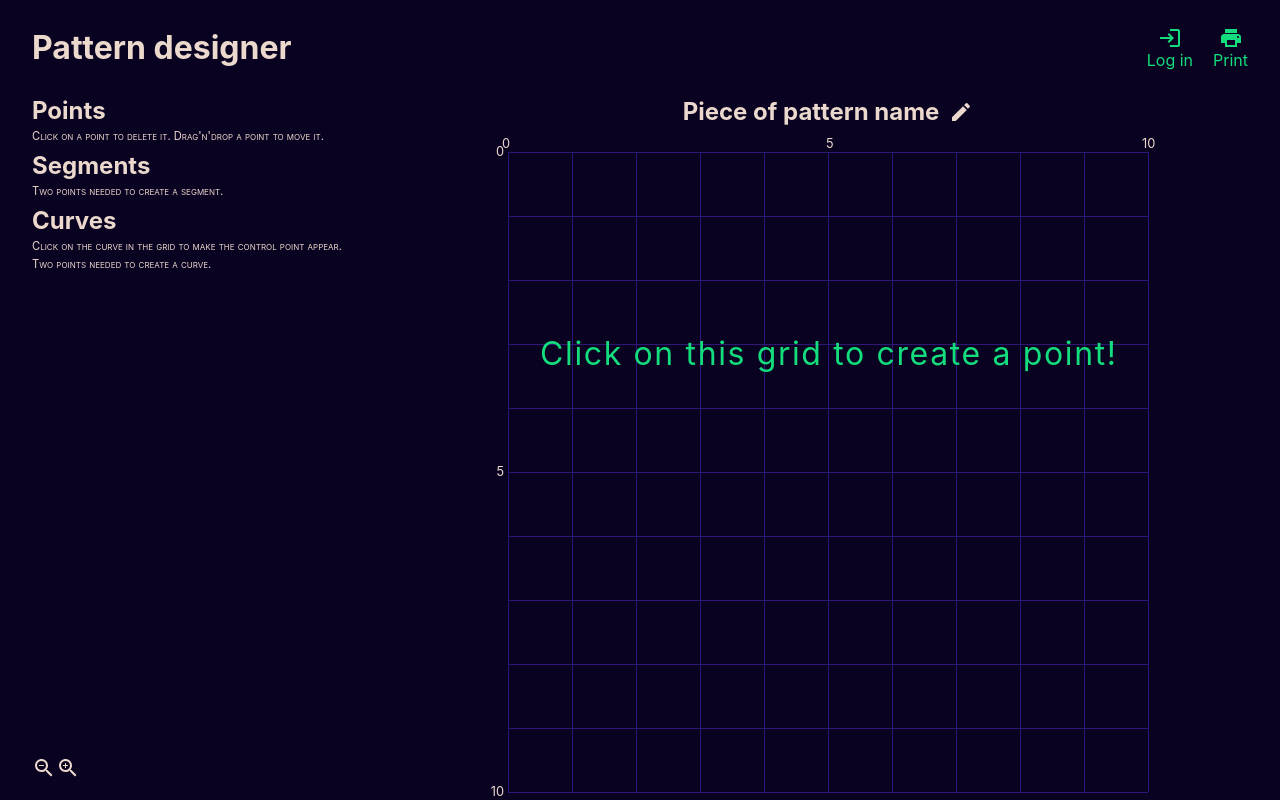
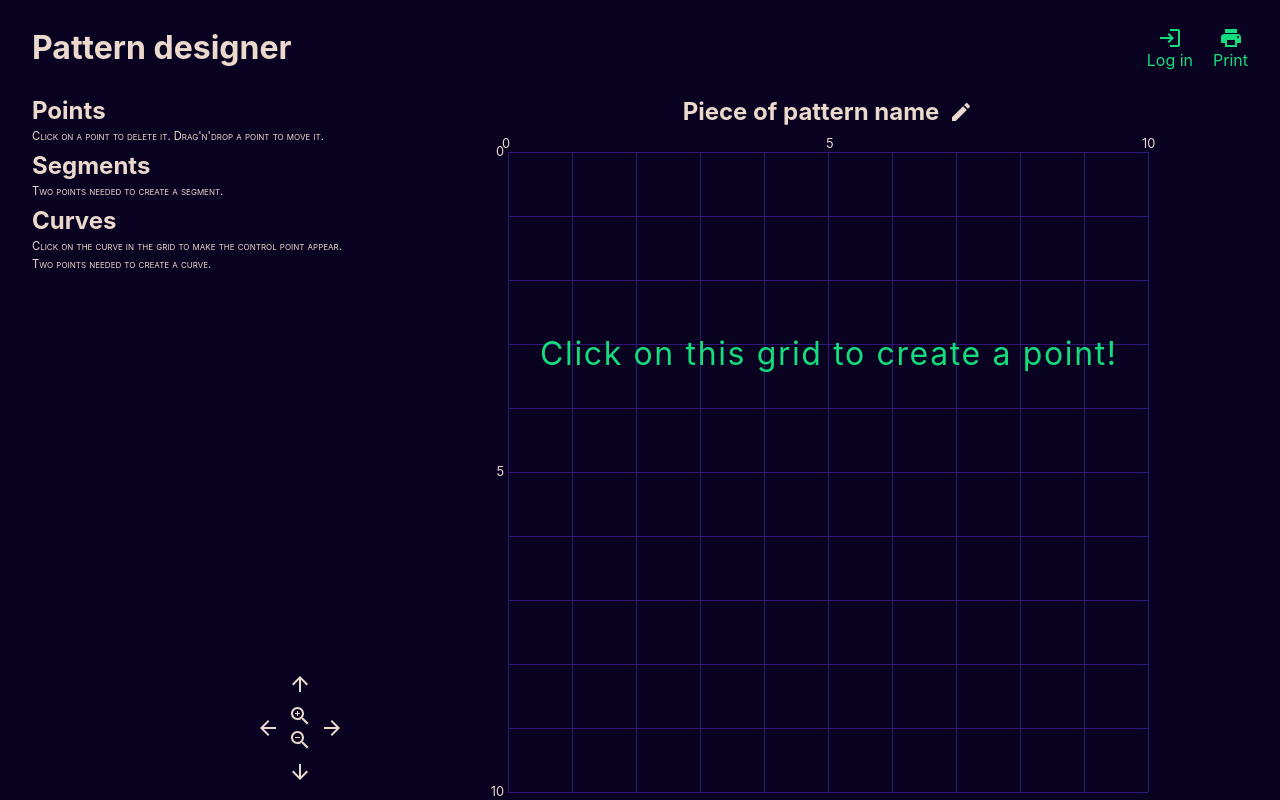
Before and after one commit to MathildeMerx/PatternMaker, a React (Create React App) app: page / in a window 1280 px wide. Built offline with nearby package versions, Linux system fonts and the light colour scheme.

Commit message:
zoom and grid deplacements available

```diff
--- a/src/AppWorking.jsx
+++ b/src/AppWorking.jsx
@@ -19,7 +19,15 @@ function AppWorking() {
 
     // The user will be able to choose the number of visible columns and rows
     // in the grid with this state
-    const [numCells, setNumCells] = useState(10);
+    const [numCells, setNumCells] = useLocalStorage("numCells", 10);
+    const [verticalGridPosition, setVerticalGridPosition] = useLocalStorage(
+        "verticalGridPosition",
+        0
+    );
+    const [horizontalGridPosition, setHorizontalGridPosition] = useLocalStorage(
+        "horizontalGridPosition",
+        0
+    );
 
     // Determining the size of the cell based on their number and the space available
 
@@ -114,6 +122,8 @@ function AppWorking() {
                     cellSize={cellSize}
                     numCells={numCells}
                     setNumCells={setNumCells}
+                    setHorizontalGridPosition={setHorizontalGridPosition}
+                    setVerticalGridPosition={setVerticalGridPosition}
                 />
 
                 <DesignContent
@@ -130,6 +140,8 @@ function AppWorking() {
                     curves={curves}
                     setCurves={setCurves}
                     setAlertMessage={setAlertMessage}
+                    verticalGridPosition={verticalGridPosition}
+                    horizontalGridPosition={horizontalGridPosition}
                 />
             </S_GridDisplay>
 
--- a/src/Aside.jsx
+++ b/src/Aside.jsx
@@ -1,5 +1,5 @@
 import CurvesDisplay from "./CurveLogic/CurvesDisplay";
-import ZoomButton from "./ZoomButton";
+import GridChangeDisplay from "./GridChangeDisplay";
 import PointsDisplay from "./PointLogic/PointsDisplay";
 import SegmentsDisplay from "./SegmentLogic/SegmentsDisplay";
 import styled from "styled-components";
@@ -16,6 +16,8 @@ function Aside({
     cellSize,
     numCells,
     setNumCells,
+    setVerticalGridPosition,
+    setHorizontalGridPosition,
 }) {
     return (
         <S_Aside height={height}>
@@ -42,7 +44,12 @@ function Aside({
                 />
             </div>
 
-            <ZoomButton setNumCells={setNumCells} />
+            <GridChangeDisplay
+                setNumCells={setNumCells}
+                numCells={numCells}
+                setHorizontalGridPosition={setHorizontalGridPosition}
+                setVerticalGridPosition={setVerticalGridPosition}
+            />
         </S_Aside>
     );
 }
--- a/src/Column.jsx
+++ b/src/Column.jsx
@@ -1,13 +1,13 @@
 import { Fragment } from "react";
 import styled from "styled-components";
 
-function Column({ line, cellSize }) {
+function Column({ line, cellSize, horizontalGridPosition }) {
     return (
         <Fragment>
             <S_Column left={line * cellSize} />
             {line % 5 === 0 ? (
                 <S_ColumnIndex left={line * cellSize + (line === 5 ? 4 : 0)}>
-                    {line}
+                    {line + horizontalGridPosition}
                 </S_ColumnIndex>
             ) : null}
         </Fragment>
--- a/src/DesignContent.jsx
+++ b/src/DesignContent.jsx
@@ -17,6 +17,8 @@ function DesignContent({
     curves,
     setCurves,
     setAlertMessage,
+    verticalGridPosition,
+    horizontalGridPosition,
 }) {
     return (
         <S_DesignContent ref={containerRef}>
@@ -39,6 +41,8 @@ function DesignContent({
                     curves={curves}
                     setCurves={setCurves}
                     setAlertMessage={setAlertMessage}
+                    verticalGridPosition={verticalGridPosition}
+                    horizontalGridPosition={horizontalGridPosition}
                 />
             </S_DrawGrid>
         </S_DesignContent>
--- /dev/null
+++ b/src/GridChangeDisplay.jsx
@@ -0,0 +1,180 @@
+import {
+    ArrowForward,
+    ArrowBack,
+    ArrowUpward,
+    ArrowDownward,
+    ZoomIn,
+    ZoomOut,
+} from "@mui/icons-material";
+import styled from "styled-components";
+import { NUM_CELLS_MAX, NUM_CELLS_MIN } from "./Theme/constants";
+
+function GridChangeDisplay({
+    setNumCells,
+    numCells,
+    setVerticalGridPosition,
+    setHorizontalGridPosition,
+}) {
+    function onClickMoveRight() {
+        setHorizontalGridPosition((horizontalGridPosition) => {
+            if (
+                horizontalGridPosition + numCells + Math.floor(numCells * 0.1) >
+                NUM_CELLS_MAX
+            ) {
+                return NUM_CELLS_MAX - numCells;
+            }
+            return horizontalGridPosition + Math.floor(numCells * 0.1);
+        });
+    }
+    function onClickMoveLeft() {
+        setHorizontalGridPosition((horizontalGridPosition) => {
+            if (horizontalGridPosition - Math.floor(numCells * 0.1) < 0) {
+                return 0;
+            }
+            return horizontalGridPosition - Math.floor(numCells * 0.1);
+        });
+    }
+
+    function onClickMoveUp() {
+        setVerticalGridPosition((verticalGridPosition) => {
+            if (verticalGridPosition - Math.floor(numCells * 0.1) < 0) {
+                return 0;
+            }
+            return verticalGridPosition - Math.floor(numCells * 0.1);
+        });
+    }
+    function onClickMoveDown() {
+        setVerticalGridPosition((verticalGridPosition) => {
+            if (
+                verticalGridPosition + Math.floor(numCells * 1.1) >
+                NUM_CELLS_MAX
+            ) {
+                return NUM_CELLS_MAX - numCells;
+            }
+            return verticalGridPosition + Math.floor(numCells * 1.1);
+        });
+    }
+
+    function onClickZoomIn() {
+        setNumCells((numCells) => Math.max(NUM_CELLS_MIN, numCells - 10));
+        setVerticalGridPosition(
+            (verticalGridPosition) =>
+                verticalGridPosition + (numCells === NUM_CELLS_MIN ? 0 : 5)
+        );
+        setHorizontalGridPosition(
+            (horizontalGridPosition) =>
+                horizontalGridPosition + (numCells === NUM_CELLS_MIN ? 0 : 5)
+        );
+    }
+
+    function onClickZoomOut() {
+        setVerticalGridPosition((verticalGridPosition) => {
+            if (
+                verticalGridPosition - 5 >= 0 &&
+                verticalGridPosition + (numCells + 5) + 5 <= NUM_CELLS_MAX
+            ) {
+                return verticalGridPosition - 5;
+            }
+            if (verticalGridPosition - 5 < 0) {
+                return 0;
+            }
+            return NUM_CELLS_MAX - numCells - 10;
+        });
+        setHorizontalGridPosition((horizontalGridPosition) => {
+            if (
+                horizontalGridPosition - 5 >= 0 &&
+                horizontalGridPosition + (numCells + 5) + 5 <= NUM_CELLS_MAX
+            ) {
+                return horizontalGridPosition - 5;
+            }
+            if (horizontalGridPosition - 5 < 0) {
+                return 0;
+            }
+            return NUM_CELLS_MAX - numCells - 10;
+        });
+        setNumCells((numCells) => Math.min(NUM_CELLS_MAX, numCells + 10));
+    }
+    return (
+        <S_GridChangeDisplay>
+            <S_ArrowUpward onClick={onClickMoveUp} />
+            <S_ArrowBack onClick={onClickMoveLeft} />
+            <S_ZoomButtons>
+                <S_ZoomIn onClick={onClickZoomIn} />
+
+                <S_ZoomOut onClick={onClickZoomOut} />
+            </S_ZoomButtons>
+            <S_ArrowForward onClick={onClickMoveRight} />
+            <S_ArrowDownward onClick={onClickMoveDown} />
+        </S_GridChangeDisplay>
+    );
+}
+
+const S_ArrowDownward = styled(ArrowDownward)`
+    cursor: pointer;
+    grid-column: 2;
+    grid-row: 3;
+    &:hover {
+        color: ${({ theme }) => theme.colours.bright};
+    }
+`;
+
+const S_ArrowUpward = styled(ArrowUpward)`
+    cursor: pointer;
+    grid-column: 2;
+    grid-row: 1;
+    &:hover {
+        color: ${({ theme }) => theme.colours.bright};
+    }
+`;
+
+const S_ArrowBack = styled(ArrowBack)`
+    cursor: pointer;
+    grid-column: 1;
+    grid-row: 2;
+    &:hover {
+        color: ${({ theme }) => theme.colours.bright};
+    }
+`;
+
+const S_ArrowForward = styled(ArrowForward)`
+    cursor: pointer;
+    grid-column: 3;
+    grid-row: 2;
+    &:hover {
+        color: ${({ theme }) => theme.colours.bright};
+    }
+`;
+
+const S_GridChangeDisplay = styled.div`
+    align-items: center;
+    display: grid;
+    gap: 8px;
+    grid-template-columns: 1fr 1fr 1fr;
+    grid-template-rows: 1fr 2fr 1fr;
+    justify-items: center;
+    margin-left: auto;
+`;
+
+const S_ZoomButtons = styled.div`
+    display: grid;
+    grid-column: 2;
+    grid-row: 2;
+`;
+
+const S_ZoomIn = styled(ZoomIn)`
+    cursor: pointer;
+    &:hover {
+        color: ${({ theme }) => theme.colours.bright};
+    }
+`;
+
+const S_ZoomOut = styled(ZoomOut)`
+    background-color: ${({ theme }) => theme.colours.background};
+    cursor: pointer;
+    z-index: 1;
+    &:hover {
+        color: ${({ theme }) => theme.colours.bright};
+    }
+`;
+
+export default GridChangeDisplay;
--- a/src/Row.jsx
+++ b/src/Row.jsx
@@ -1,13 +1,13 @@
 import { Fragment } from "react";
 import styled from "styled-components";
 
-function Row({ line, cellSize, gridSize }) {
+function Row({ line, cellSize, gridSize, verticalGridPosition }) {
     return (
         <Fragment>
             <S_Row top={line * cellSize} />
             {line % 5 === 0 ? (
                 <S_RowIndex right={gridSize} top={line * cellSize}>
-                    {line}
+                    {line + verticalGridPosition}
                 </S_RowIndex>
             ) : null}
         </Fragment>
--- a/src/ZoomButton.jsx
+++ /dev/null
@@ -1,47 +0,0 @@
-import {
-    ArrowForward,
-    ArrowBack,
-    ArrowUpward,
-    ArrowDownward,
-    ZoomIn,
-    ZoomOut,
-} from "@mui/icons-material";
-import styled from "styled-components";
-import { NUM_CELLS_MAX, NUM_CELLS_MIN } from "./Theme/constants";
-
-function ZoomButton({ setNumCells }) {
-    return (
-        <div>
-            <S_ZoomOut
-                onClick={() =>
-                    setNumCells((numCells) =>
-                        Math.min(NUM_CELLS_MAX, numCells + 5)
-                    )
-                }
-            />
-            <S_ZoomIn
-                onClick={() =>
-                    setNumCells((numCells) =>
-                        Math.max(NUM_CELLS_MIN, numCells - 5)
-                    )
-                }
-            />
-        </div>
-    );
-}
-
-const S_ZoomIn = styled(ZoomIn)`
-    cursor: pointer;
-    &:hover {
-        color: ${({ theme }) => theme.colours.bright};
-    }
-`;
-
-const S_ZoomOut = styled(ZoomOut)`
-    cursor: pointer;
-    &:hover {
-        color: ${({ theme }) => theme.colours.bright};
-    }
-`;
-
-export default ZoomButton;
```
Also changed, not shown: src/Grid.jsx (+17 -3 lines).
